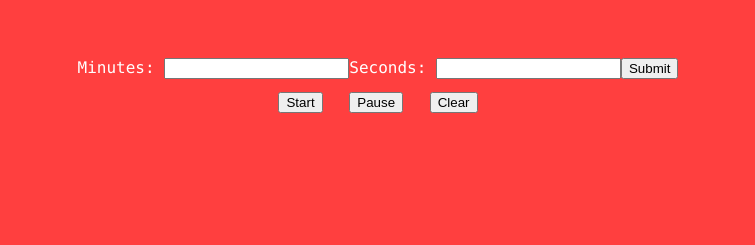
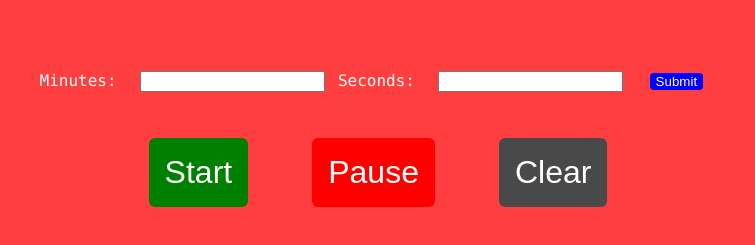
Before and after one commit to APalumbo97/Timer-Stopwatch, a plain HTML site: page index.html in a window 1280 px wide. Shown: the part 523-768 px from the top of the page, without its empty margins (262-1017 px from the left). Drawn offline with Linux system fonts and the light colour scheme.

Commit message:
Finished styling buttons for both timer and stopwatch.

```diff
--- a/scripts/run.js
+++ b/scripts/run.js
@@ -16,8 +16,9 @@ function initializeTimer() {
     document.body.appendChild(timerDiv);
 
     var inputForm = document.createElement("form");
-    inputForm.setAttribute("onsubmit", "return timer.setTime(this);s");
+    inputForm.setAttribute("onsubmit", "return timer.setTime(this);");
     inputForm.setAttribute("method", "POST");
+    inputForm.setAttribute("id", "inputForm");
 
     var minutesInput = document.createElement("input");
     minutesInput.setAttribute("type", "number");
@@ -33,6 +34,10 @@ function initializeTimer() {
 
     var submitBtn = document.createElement("input");
     submitBtn.setAttribute("type", "submit");
+    submitBtn.style.backgroundColor = "blue";
+    submitBtn.style.color = "white";
+    submitBtn.style.borderRadius = "4px";
+    submitBtn.style.border = "none";
     inputForm.appendChild(submitBtn);
 
     document.body.appendChild(inputForm);
@@ -44,16 +49,19 @@ function initializeTimer() {
     var startBtn = document.createElement("button");
     startBtn.innerHTML = "Start";
     startBtn.setAttribute("onClick", "timer.start();");
+    startBtn.style.background = "green";
     buttonsDiv.appendChild(startBtn);
 
     var pauseBtn = document.createElement("button");
     pauseBtn.innerHTML = "Pause";
     pauseBtn.setAttribute("onClick", "timer.pause();");
+    pauseBtn.style.background = "red";
     buttonsDiv.appendChild(pauseBtn);
 
     var clearBtn = document.createElement("button");
     clearBtn.innerHTML = "Clear";
     clearBtn.setAttribute("onClick", "timer.clear();");
+    clearBtn.style.background = "#494949";
     buttonsDiv.appendChild(clearBtn);
 }
 
@@ -97,21 +105,25 @@ function initializeStopwatch() {
     var startBtn = document.createElement("button");
     startBtn.innerHTML = "Start";
     startBtn.setAttribute("onClick", "stopwatch.start();");
+    startBtn.style.backgroundColor = "#494949";
     buttonsDiv.appendChild(startBtn);
 
     var stopBtn = document.createElement("button");
     stopBtn.innerHTML = "Stop";
     stopBtn.setAttribute("onClick", "stopwatch.stop();");
+    stopBtn.style.backgroundColor = "#494949";
     buttonsDiv.appendChild(stopBtn);
 
     var resetBtn = document.createElement("button");
     resetBtn.innerHTML = "Reset";
     resetBtn.setAttribute("onClick", "stopwatch.reset();");
+    resetBtn.style.backgroundColor = "#494949";
     buttonsDiv.appendChild(resetBtn);
 
     var lapBtn = document.createElement("button");
     lapBtn.innerHTML = "Lap";
     lapBtn.setAttribute("onClick", "stopwatch.createLap();");
+    lapBtn.style.backgroundColor = "#494949";
     buttonsDiv.appendChild(lapBtn);
 }
 
--- a/scripts/timer.js
+++ b/scripts/timer.js
@@ -44,7 +44,7 @@ class Timer {
      * Stops the timer if running and sets the minutes and seconds both to 0.
      */
     clear() {
-        this.running = false;
+        this.pause();
         this.minutes = 0;
         this.seconds = 0;
         this.displayText();
--- a/styles/main.css
+++ b/styles/main.css
@@ -46,6 +46,15 @@ body {
 
 #buttons button {
     margin: 1em;
+    padding: 0.5em;
+    font-size: 2em;
+    color: white;
+    border-radius: 6px;
+    border: none;
+}
+
+#inputForm input {
+    margin: 1em;
 }
 
 #timer {
```
